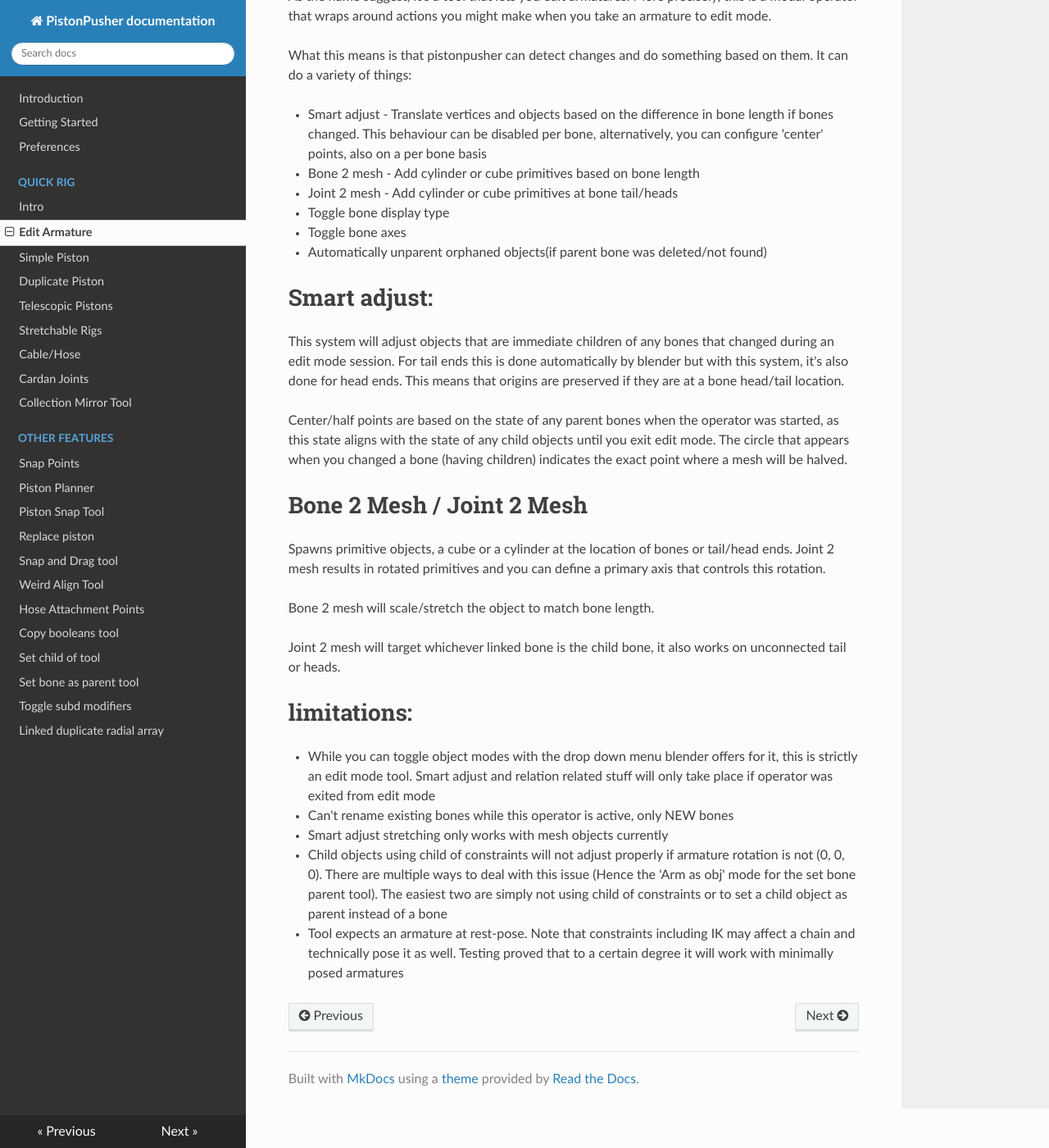
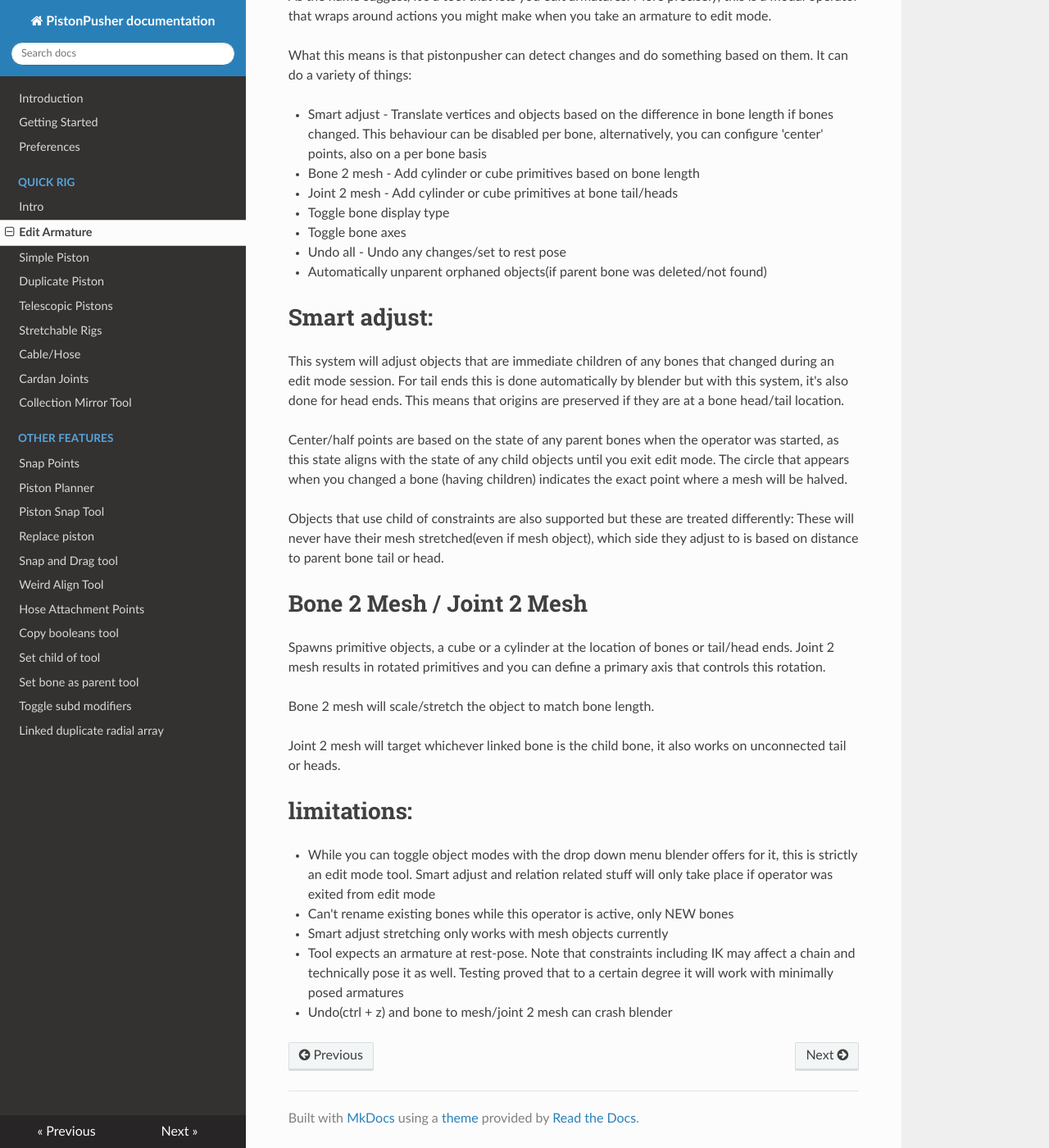
Before and after one commit to ZenderB3D/pp_docs, an MkDocs documentation site: the page built from docs/Quickrigs/editarmature.md, in a window 1280 px wide and 1400 px high, scrolled down 176 px. Shown: the whole window at 82% size. Built offline with MkDocs 1.6.1, drawn with Linux system fonts in a browser that asks for light colours; nearby versions of some CDN libraries.

Commit message:
Update editarmature.md

```diff
--- a/docs/Quickrigs/editarmature.md
+++ b/docs/Quickrigs/editarmature.md
@@ -9,6 +9,7 @@ What this means is that pistonpusher can detect changes and do something based o
 * Joint 2 mesh - Add cylinder or cube primitives at bone tail/heads
 * Toggle bone display type
 * Toggle bone axes
+* Undo all - Undo any changes/set to rest pose
 * Automatically unparent orphaned objects(if parent bone was deleted/not found)
 
 
@@ -17,6 +18,8 @@ What this means is that pistonpusher can detect changes and do something based o
 This system will adjust objects that are immediate children of any bones that changed during an edit mode session. For tail ends this is done automatically by blender but with this system, it's also done for head ends. This means that origins are preserved if they are at a bone head/tail location.
 
 Center/half points are based on the state of any parent bones when the operator was started, as this state aligns with the state of any child objects until you exit edit mode. The circle that appears when you changed a bone (having children) indicates the exact point where a mesh will be halved.
+
+Objects that use child of constraints are also supported but these are treated differently: These will never have their mesh stretched(even if mesh object), which side they adjust to is based on distance to parent bone tail or head.
 
 #Bone 2 Mesh / Joint 2 Mesh
 
@@ -30,5 +33,5 @@ Joint 2 mesh will target whichever linked bone is the child bone, it also works
 * While you can toggle object modes with the drop down menu blender offers for it, this is strictly an edit mode tool. Smart adjust and relation related stuff will only take place if operator was exited from edit mode
 * Can't rename existing bones while this operator is active, only NEW bones
 * Smart adjust stretching only works with mesh objects currently
-* Child objects using child of constraints will not adjust properly if armature rotation is not (0, 0, 0). There are multiple ways to deal with this issue (Hence the 'Arm as obj' mode for the set bone parent tool). The easiest two are simply not using child of constraints or to set a child object as parent instead of a bone
 * Tool expects an armature at rest-pose. Note that constraints including IK may affect a chain and technically pose it as well. Testing proved that to a certain degree it will work with minimally posed armatures
+* Undo(ctrl + z) and bone to mesh/joint 2 mesh can crash blender
```
